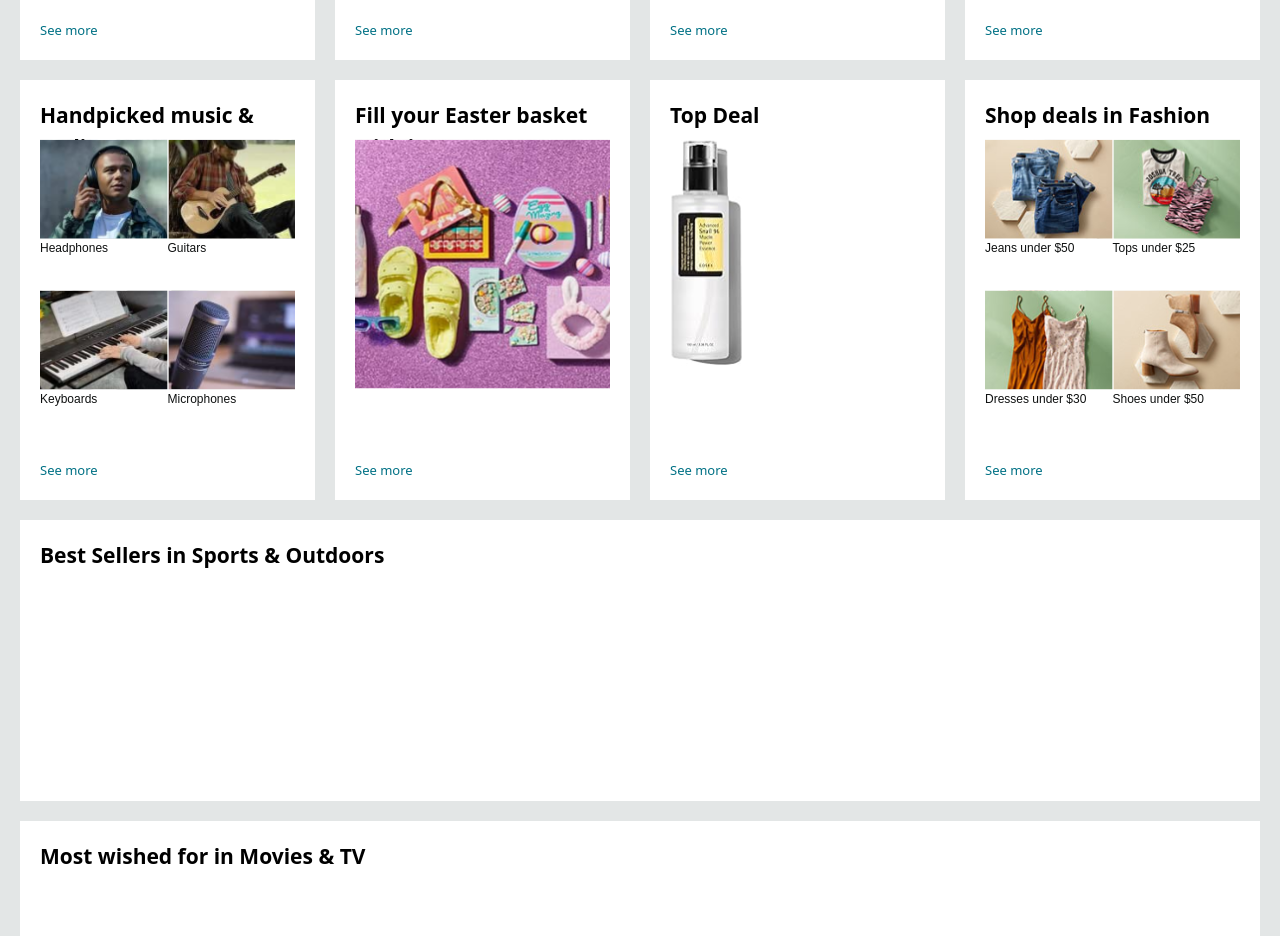
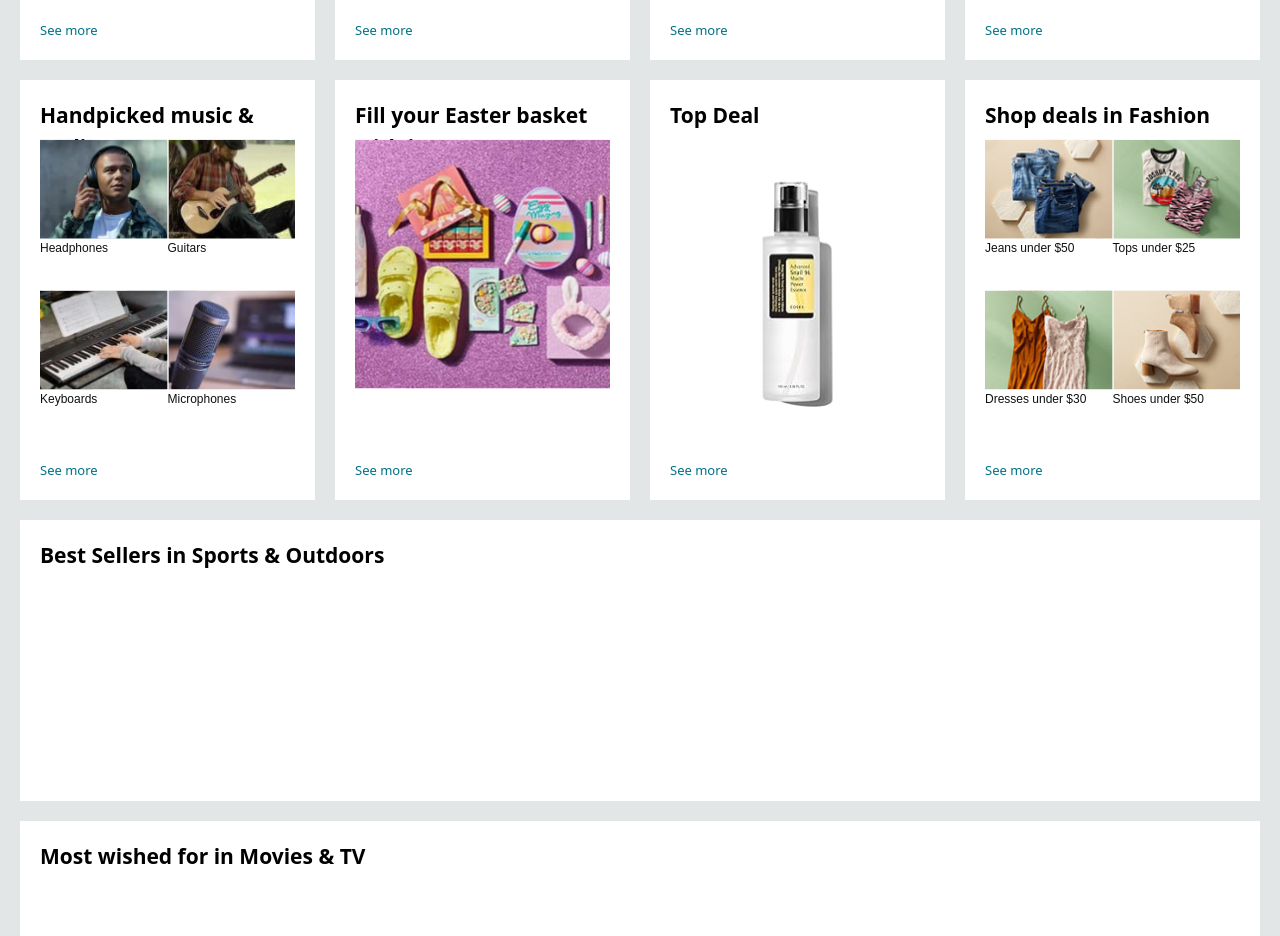
Before and after one commit to rvijaykr10/nextjs-amazon, a Next.js app: page / in a window 1280 px wide. Shown: the part 780-1716 px from the top of the page. Built offline with nearby package versions, Linux system fonts and the light colour scheme.

Commit message:
images added

```diff
--- a/components/Products.jsx
+++ b/components/Products.jsx
@@ -192,7 +192,7 @@ export default function Products() {
         </div>
         <div className={styles.cardTypeOne}>
           <div className={styles.heading}>Top Deal</div>
-          <div className={styles.photos}>
+          <div style={{ display: "contents" }} className={styles.photos}>
             <Image
               src="/images/top_deal_1.svg"
               alt="gaming photo"
```
